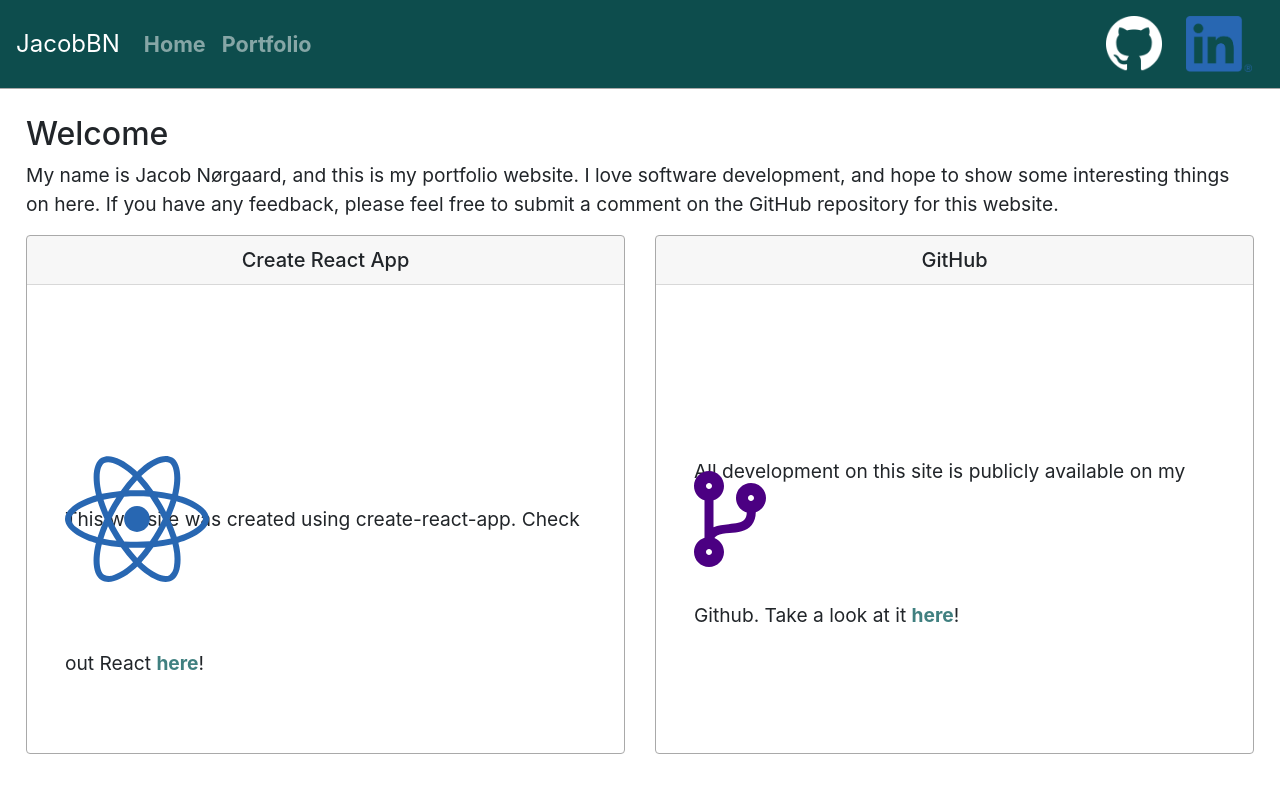
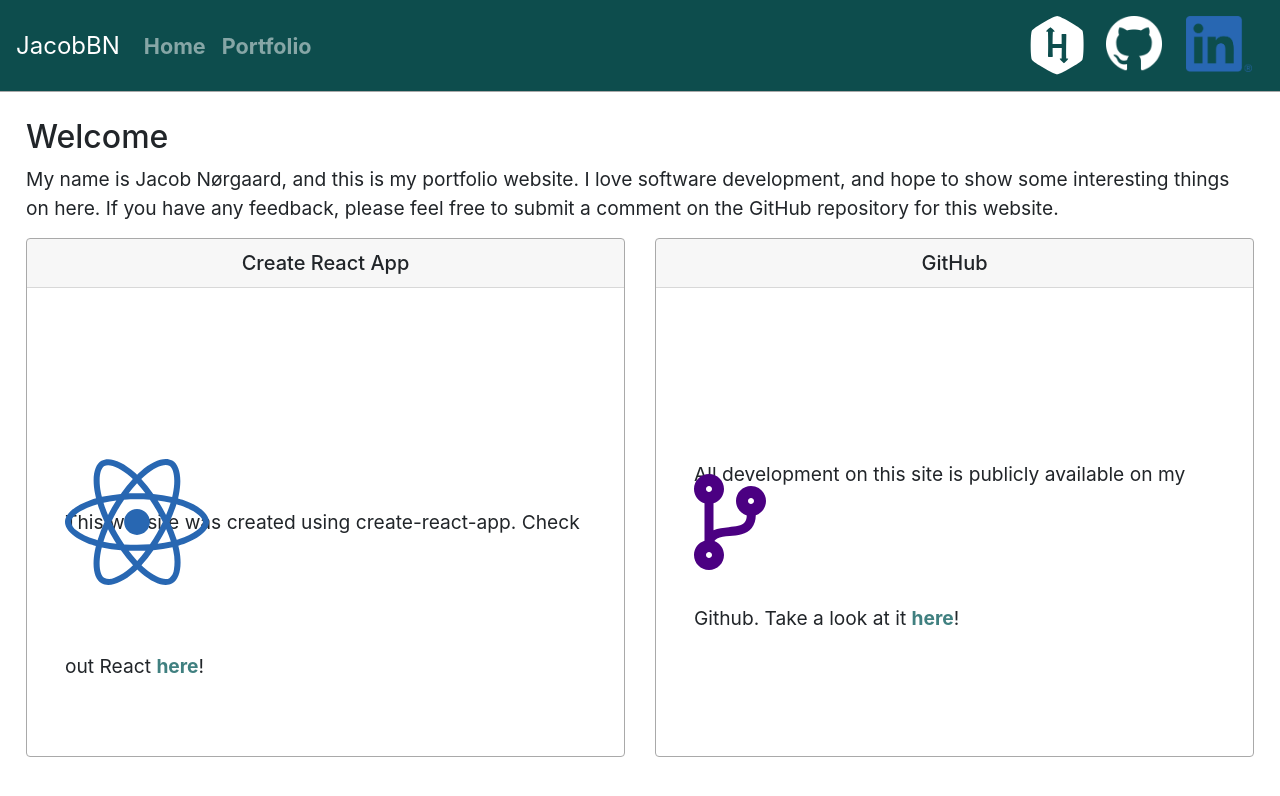
Before and after one commit to JacobBN/React-Portfolio-App, a React (Create React App) app: page / in a window 1280 px wide. Shown: the top 796 px of the page. Built offline with nearby package versions, Linux system fonts and the light colour scheme.

Commit message:
Added hackerrank icon

```diff
--- a/src/components/NavBar.js
+++ b/src/components/NavBar.js
@@ -1,6 +1,8 @@
 import React from 'react';
 import Navbar from 'react-bootstrap/Navbar';
 import Nav from 'react-bootstrap/Nav';
+import { FontAwesomeIcon } from '@fortawesome/react-fontawesome';
+import { faHackerrank } from '@fortawesome/free-brands-svg-icons';
 import './style/NavBar.css';
 const github = require('../assets/GitHub-Mark/PNG/GitHub-Mark-Light-64px.png');
 const linkedin = require('../assets/LinkedIn-Logos/LI-In-Bug.png');
@@ -17,6 +19,9 @@
           <Nav.Link href="#portfolio">Portfolio</Nav.Link>
         </Nav>
         <Nav className="ml-auto">
+          <Nav.Link href="" target="_blank">
+            <FontAwesomeIcon icon={faHackerrank} color="white" className="social-icon"/>
+          </Nav.Link>
           <Nav.Link href="https://github.com/JacobBN" target="_blank">
             <img alt="GitHub" src={github}/>
           </Nav.Link>
--- a/src/components/style/NavBar.css
+++ b/src/components/style/NavBar.css
@@ -3,18 +3,18 @@
   background-color: #0D4D4D;
   border-bottom: 1px solid darkgray;
 }
-
 .navbar-brand {
   font-size: 1.5em;
   user-select: none;
 }
-
 .navbar a {
   font-size: 1.35em;
 }
-
 .navbar img {
   max-height: 56px;
   margin-left: 4px;
   margin-right: 4px;
 }
+.social-icon {
+  font-size: 2.7em;
+}
```
